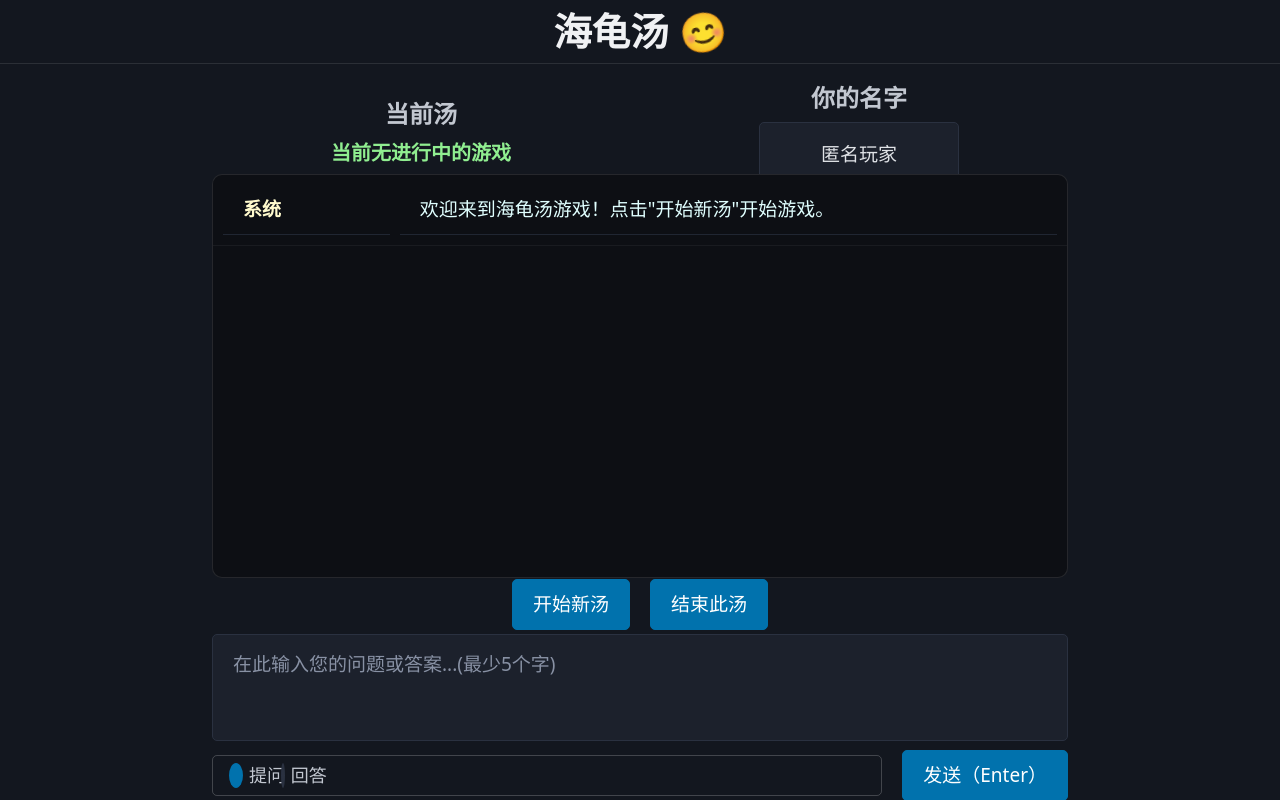
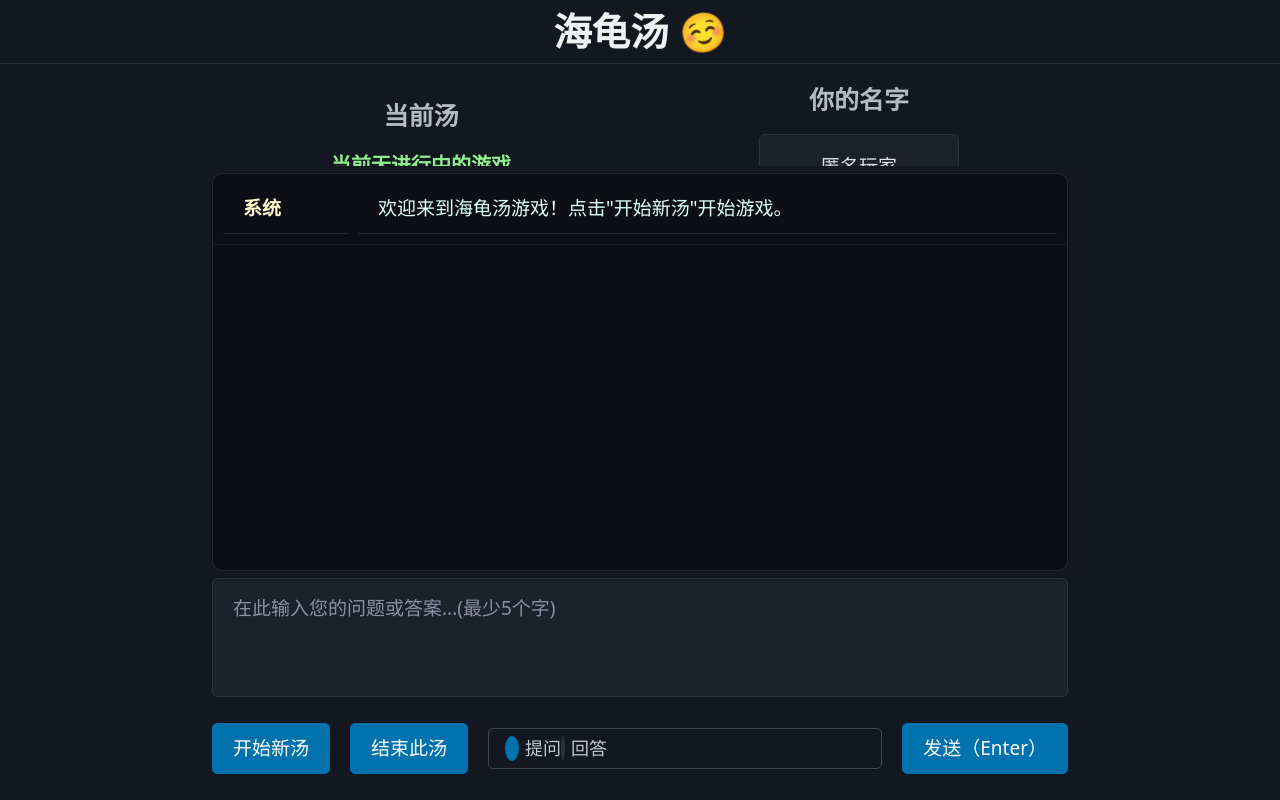
Before and after one commit to Carudy/CameSoup, a Flask app: page / in a window 1280 px wide. Run offline with Flask 3, Linux system fonts and the light colour scheme.

Commit message:
confirm end soup & UI adjustment

```diff
--- a/soup/agents/answer_agent.py
+++ b/soup/agents/answer_agent.py
@@ -10,14 +10,13 @@
 
 ANSWER_JUDGE_SYSTEM_PROMPT = """
 你现在是「海龟汤」游戏的【答案裁判】（Answer Judge）。
-你的唯一职责是：判断玩家提交的完整答案是否已经**大体正确**（即已触及汤底的核心真相），即使表述不够完美或细节有小出入，只要核心逻辑正确就判为「正确」。
+你的唯一职责是：判断玩家提交的完整答案是否已经**大体正确**（即已触及汤底的核心真相），当表述不够完美或细节有小出入，但核心逻辑正确且关键要素都说中就判为「正确」。
 
 严格遵守以下规则：
 1. 只有当玩家的答案与汤底的**核心真相完全一致或高度等价**时，才回答「正确」。
 2. 如果玩家只是接近、缺少关键点、理解方向错误、多余假设干扰真相，一律判为「错误」。
 3. 绝对不要因为「很接近」就心软，必须严格！
-4. 输出必须极简，只返回「正确」或「错误」，绝不解释、不鼓励、不提示。
-5. 你看不到玩家的提问历史，只根据本次提交的答案 + 汤底进行独立判断。
+4. 你看不到玩家的提问历史，只根据本次提交的答案 + 汤底进行独立判断。
 """.strip()
 
 
--- a/soup/game.py
+++ b/soup/game.py
@@ -53,7 +53,10 @@
         if not self.soups:
             logger.error("No soups available!")
             return {"question": "Error: No puzzles loaded", "answer": "N/A"}
-        return random.choice(self.soups)
+        new_soup = random.choice(self.soups)
+        while new_soup == self.game_state.get("current_soup"):
+            new_soup = random.choice(self.soups)
+        return new_soup
 
     def add_message(self, speaker: str, content: str) -> None:
         """Add a message to chat history"""
--- a/soup/soups.json
+++ b/soup/soups.json
@@ -12,7 +12,7 @@
         "answer": "已經半夜了，老公還是沒有回來。凌晨 1 點，門外的聲音吵醒了我。「滴！指紋驗證失敗」。我意識到有人在門外嘗試打開指紋鎖。「嗒！指紋驗證成功」。我猜到，老公已經被人殺了，手指被全部割下，正在一根一根地嘗試開鎖。門開了，我逃不出去了……"
     },
     {
-        "question": "母亲死了，两个女儿参加他的葬礼，妹妹在葬礼上见到一个英俊的男子，与其交谈，回家后把姐姐杀了，为什么？",
+        "question": "母亲死了，两个女儿参加她的葬礼，妹妹在葬礼上见到一个英俊的男子，与其交谈，回家后把姐姐杀了，为什么？",
         "answer": "姐姐死了也要办葬礼，这样的话，妹妹就可以再见到那个男子了。"
     },
     {
--- a/soup/web/static/web/kame.css
+++ b/soup/web/static/web/kame.css
@@ -57,6 +57,8 @@
     grid-template-columns: 1fr 1fr;
     gap: 1rem;
     margin: 0;
+    overflow-y: auto;
+    overflow-x: hidden;
 }
 
 #soup_info > div {
@@ -118,8 +120,8 @@
     background-color: transparent;
     font-weight: bold;
     color: lemonchiffon;
-    min-width: 20%;
-    max-width: 25%;
+    min-width: 15%;
+    max-width: 20%;
     word-wrap: break-word;
     font-size: clamp(0.8rem, 1.5vw, 0.95rem);
 }
@@ -138,6 +140,7 @@
     flex-direction: column;
     gap: 0.5rem;
     margin: 0;
+    margin-top: 0.5em;
 }
 
 #panel > div:first-child {
--- a/soup/web/static/web/kame.js
+++ b/soup/web/static/web/kame.js
@@ -144,7 +144,7 @@
 // UI updates
 function updateUI() {
     if (elements.thinking) {
-        elements.thinking.textContent = state.isSending ? '🤔' : '😊';
+        elements.thinking.textContent = state.isSending ? '🤔' : '☺️';
     }
 
     elements.soupText.textContent = state.currentSoup || '当前无进行中的游戏';
@@ -154,12 +154,15 @@
 function setupEventListeners() {
     // New game button
     elements.btnNewGame.addEventListener('click', () => {
+        if (state.currentSoup) {
+            if (!confirm("当前有进行中的游戏，确定要开始新游戏吗？其他玩家可能还在猜哦。")) return;
+        }
         executeCommand('new_game');
     });
 
     // End game button
     elements.btnEndGame.addEventListener('click', () => {
-        executeCommand('end_game');
+        if (confirm("确定要结束当前游戏吗？其他玩家可能还在猜哦。")) executeCommand('end_game');
     });
 
     // Send button
--- a/soup/web/templates/index.html
+++ b/soup/web/templates/index.html
@@ -19,11 +19,11 @@
 <main class="container">
     <div id="soup_info">
         <div>
-            <h3>当前汤</h3>
+            <h4>当前汤</h4>
             <p id="current_soup">等待开始...</p>
         </div>
         <div>
-            <h3>你的名字</h3>
+            <h4>你的名字</h4>
             <input type="text" id="player_name_input" value="匿名玩家" />
         </div>
     </div>
@@ -38,20 +38,18 @@
         </table>
     </div>
     <div id="panel">
-        <div>
+        <div style="height: 63%;">
+            <textarea id="input_box" placeholder="在此输入您的问题或答案...(最少5个字)"></textarea>
+        </div>
+        <div style="height: 33%;">
             <button id="btn_new_game">开始新汤</button>
             <button id="btn_end_game">结束此汤</button>
-        </div>
-        <div>
-            <textarea id="input_box" placeholder="在此输入您的问题或答案...(最少5个字)"></textarea>
-        </div>
-        <div>
             <fieldset>
-                <label style="width: 5%;">
+                <label style="width: 10%;">
                     <input style="width: 100%;" type="radio" id="input_ask" name="input_type" value="Ask" checked />
                     提问
                 </label>
-                <label style="width: 5%;">
+                <label style="width: 10%;">
                     <input style="width: 100%;" type="radio" id="input_answer" name="input_type" value="Answer" />
                     回答
                 </label>
```
